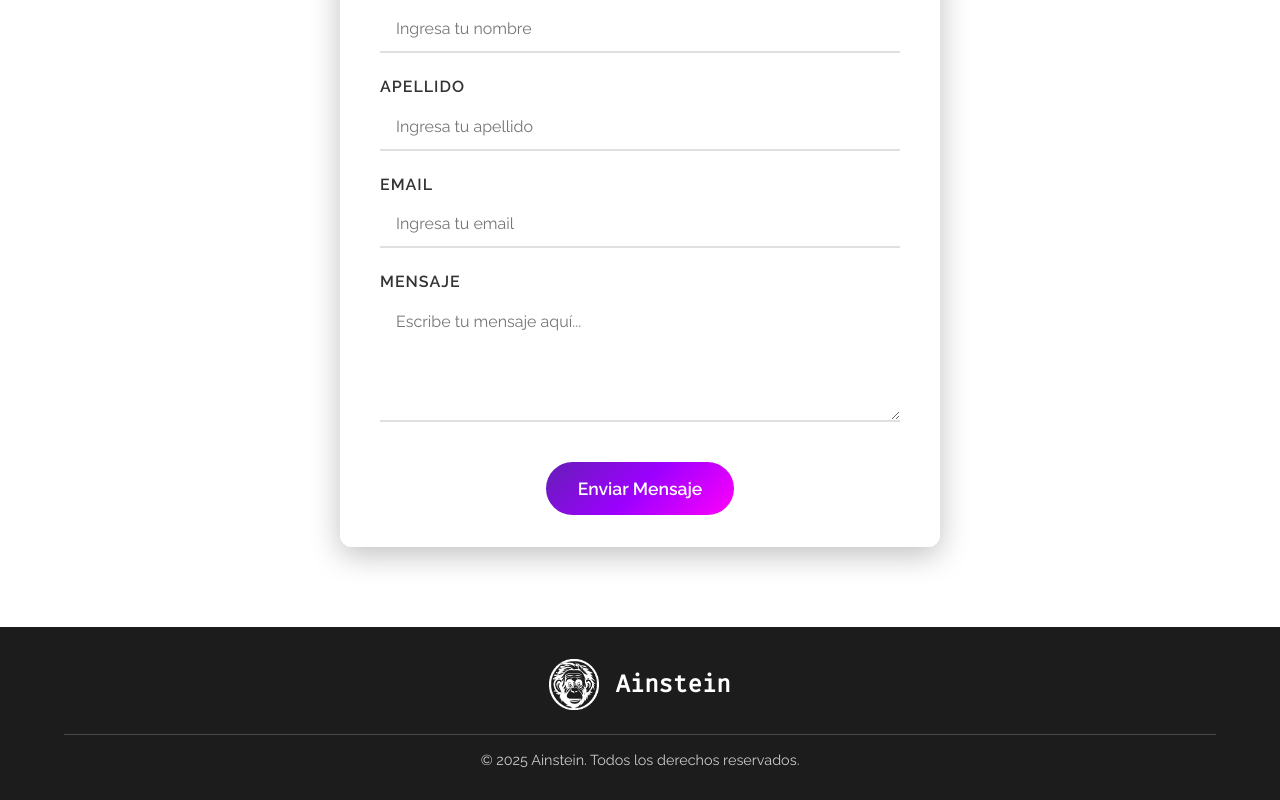
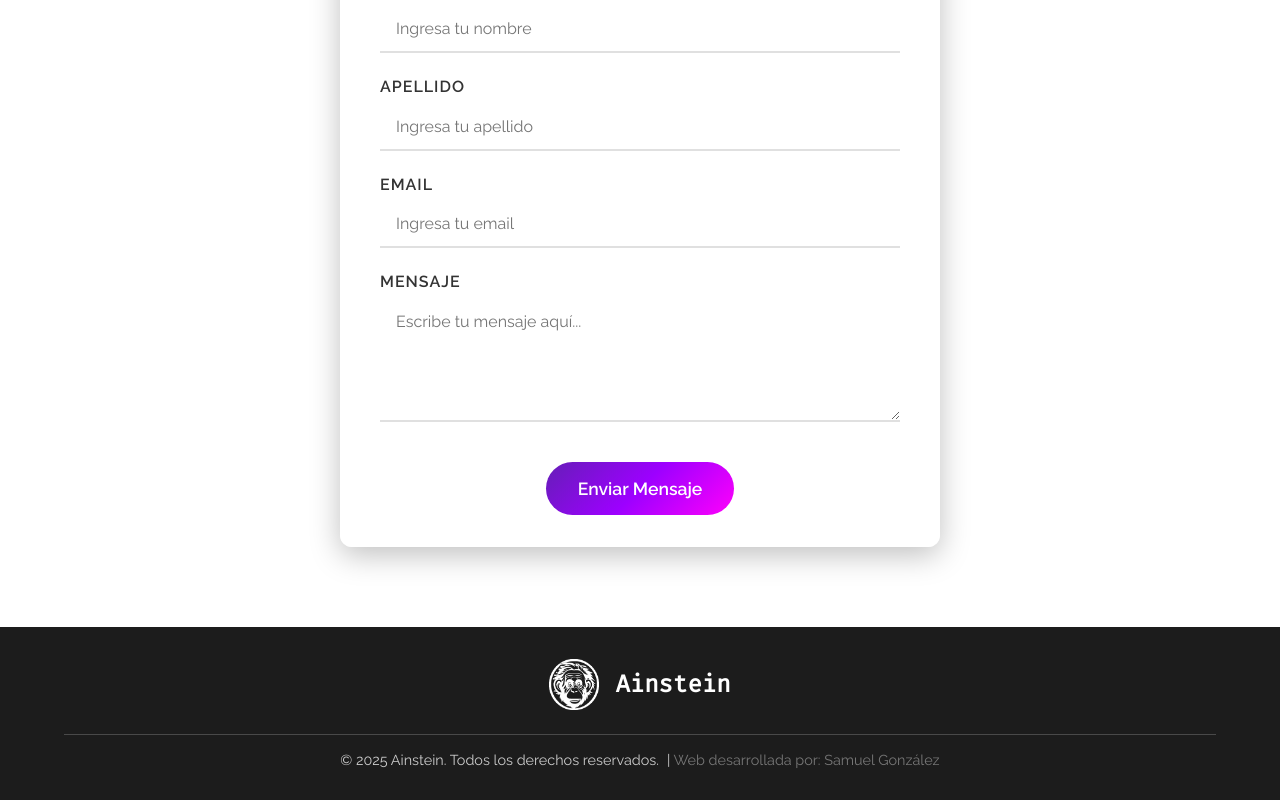
Before and after one commit to SamuelGonzalezOfficial/Portfolio, a React (Vite) app: page / in a window 1280 px wide. Shown: the part 5132-5932 px from the top of the page. Built offline with nearby package versions, Linux system fonts and the light colour scheme.

Commit message:
Footer completed

```diff
--- a/src/features/footer/Footer.css
+++ b/src/features/footer/Footer.css
@@ -51,7 +51,7 @@
   color: #1c1c1c;
 }
 
-/* Sección inferior: copyright */
+/* Sección inferior: copyright y crédito en la misma línea */
 .footer-bottom {
   text-align: center;
   font-family: 'Raleway', sans-serif;
@@ -61,6 +61,24 @@
   padding-top: 1rem;
 }
 
+.footer-bottom p {
+  display: flex;
+  flex-wrap: wrap;
+  justify-content: center;
+  align-items: center;
+  gap: 0.5rem;
+}
+
+.footer-credit a {
+  color: rgba(255, 255, 255, 0.4); /* color sutil con poco contraste */
+  text-decoration: none;
+  transition: color 0.3s ease;
+}
+
+.footer-credit a:hover {
+  color: rgba(255, 255, 255, 0.7);
+}
+
 /* Responsive */
 @media (max-width: 768px) {
   .footer-top {
--- a/src/features/footer/Footer.jsx
+++ b/src/features/footer/Footer.jsx
@@ -11,7 +11,16 @@ function Footer() {
         </div>
       </div>
       <div className="footer-bottom">
-        <p>© {new Date().getFullYear()} Ainstein. Todos los derechos reservados.</p>
+        <p>
+          © {new Date().getFullYear()} Ainstein. Todos los derechos reservados.
+          <span className="footer-credit">
+            {' '}
+            |{' '}
+            <a href="https://www.linkedin.com/in/samuel-gonz%C3%A1lez-b910a034b/" target="_blank" rel="noopener noreferrer">
+              Web desarrollada por: Samuel González
+            </a>
+          </span>
+        </p>
       </div>
     </footer>
   );
```
